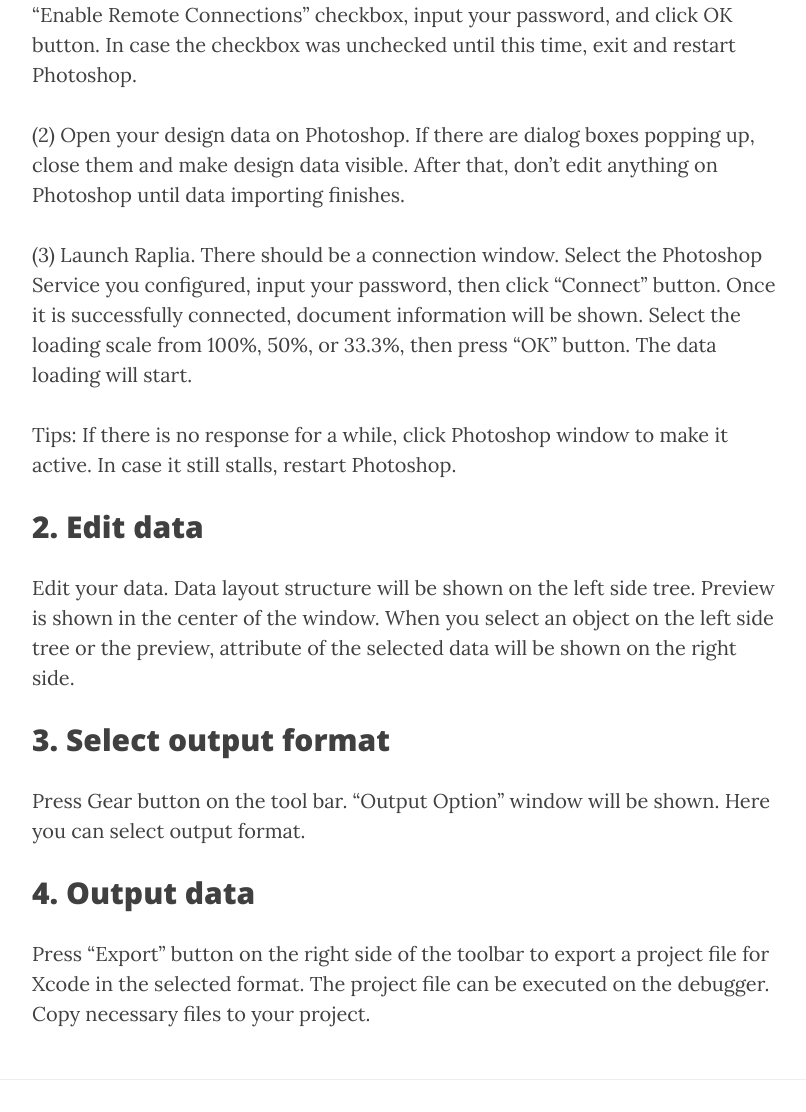
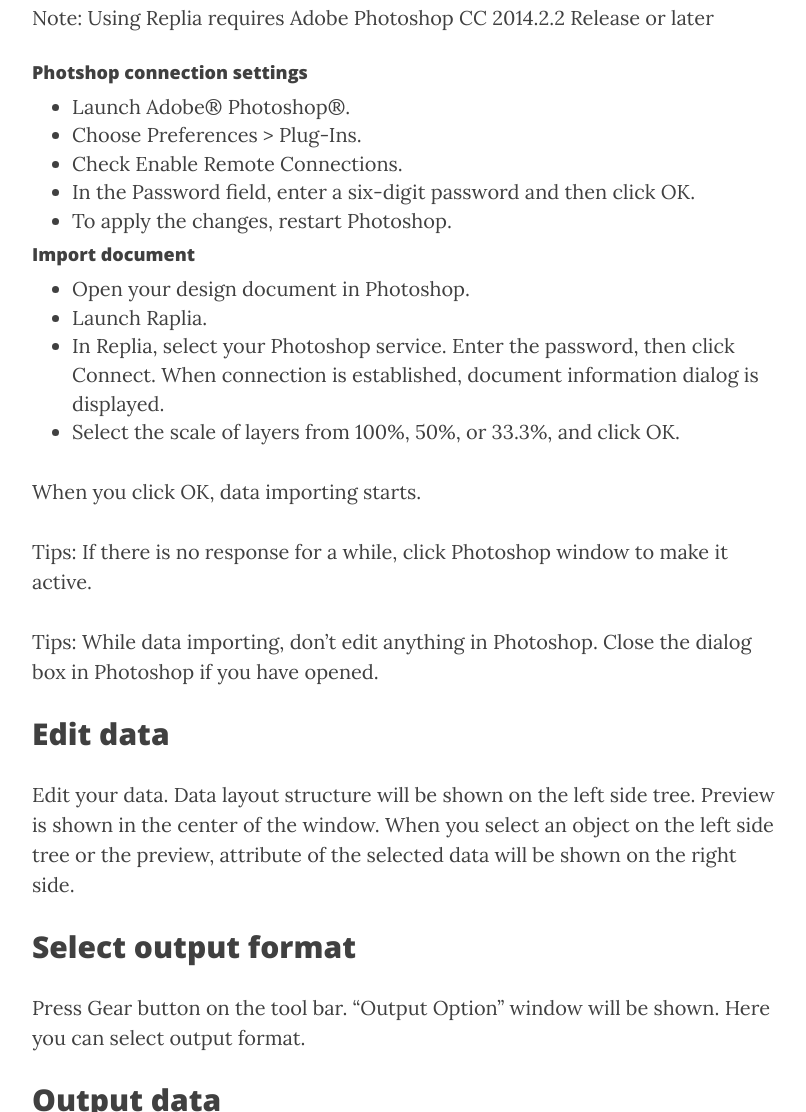
Before and after one commit to replia/replia.github.io, a Jekyll site: the page built from guide.markdown, in a window 1280 px wide and 1400 px high, scrolled down 815 px. Shown: the part 288-1400 px from the top of the window, without its empty margins (233-1039 px from the left). Built offline with Jekyll 4.4.1, drawn with Linux system fonts in a browser that asks for light colours; nearby versions of some CDN libraries; some of the changed text lies outside the part shown.

Commit message:
Update connection guide simply.

```diff
--- a/guide.markdown
+++ b/guide.markdown
@@ -7,26 +7,41 @@ header-img: "img/contact-bg.jpg"
 
 # How to use Replia
 
-## 1. Connect to Photoshop to import data
+## Connect Replia to Photoshop and import document
 
 <iframe width="560" height="315" src="https://www.youtube.com/embed/yCi5EhEglwo?rel=0" frameborder="0" allowfullscreen></iframe>
 
-(1) Launch Photoshop. Select "Preferences > Plug-Ins..." in the menu, then check "Enable Remote Connections" checkbox, input your password, and click OK button. In case the checkbox was unchecked until this time, exit and restart Photoshop.
+Note: Using Replia requires Adobe Photoshop CC 2014.2.2 Release or later
 
-(2) Open your design data on Photoshop. If there are dialog boxes popping up, close them and make design data visible. After that, don't edit anything on Photoshop until data importing finishes.
+#### Photshop connection settings
 
-(3) Launch Raplia. There should be a connection window. Select the Photoshop Service you configured, input your password, then click "Connect" button. Once it is successfully connected, document information will be shown. Select the loading scale from 100%, 50%, or 33.3%, then press "OK" button. The data loading will start.
+- Launch Adobe® Photoshop®.
+- Choose Preferences > Plug-Ins.
+- Check Enable Remote Connections.
+- In the Password field, enter a six-digit password and then click OK.
+- To apply the changes, restart Photoshop.
 
-Tips: If there is no response for a while, click Photoshop window to make it active. In case it still stalls, restart Photoshop.
+#### Import document
 
-## 2. Edit data
+- Open your design document in Photoshop.
+- Launch Raplia.
+- In Replia, select your Photoshop service. Enter the password, then click Connect. When connection is established, document information dialog is displayed.
+- Select the scale of layers from 100%, 50%, or 33.3%, and click OK.
+
+When you click OK, data importing starts.
+
+Tips: If there is no response for a while, click Photoshop window to make it active.
+
+Tips: While data importing, don't edit anything in Photoshop. Close the dialog box in Photoshop if you have opened.
+
+## Edit data
 
 Edit your data. Data layout structure will be shown on the left side tree. Preview is shown in the center of the window. When you select an object on the left side tree or the preview, attribute of the selected data will be shown on the right side.
 
-## 3. Select output format
+## Select output format
 
 Press Gear button on the tool bar. "Output Option" window will be shown. Here you can select output format.
 
-## 4. Output data
+## Output data
 
 Press "Export" button on the right side of the toolbar to export a project file for Xcode in the selected format. The project file can be executed on the debugger. Copy necessary files to your project.
```
